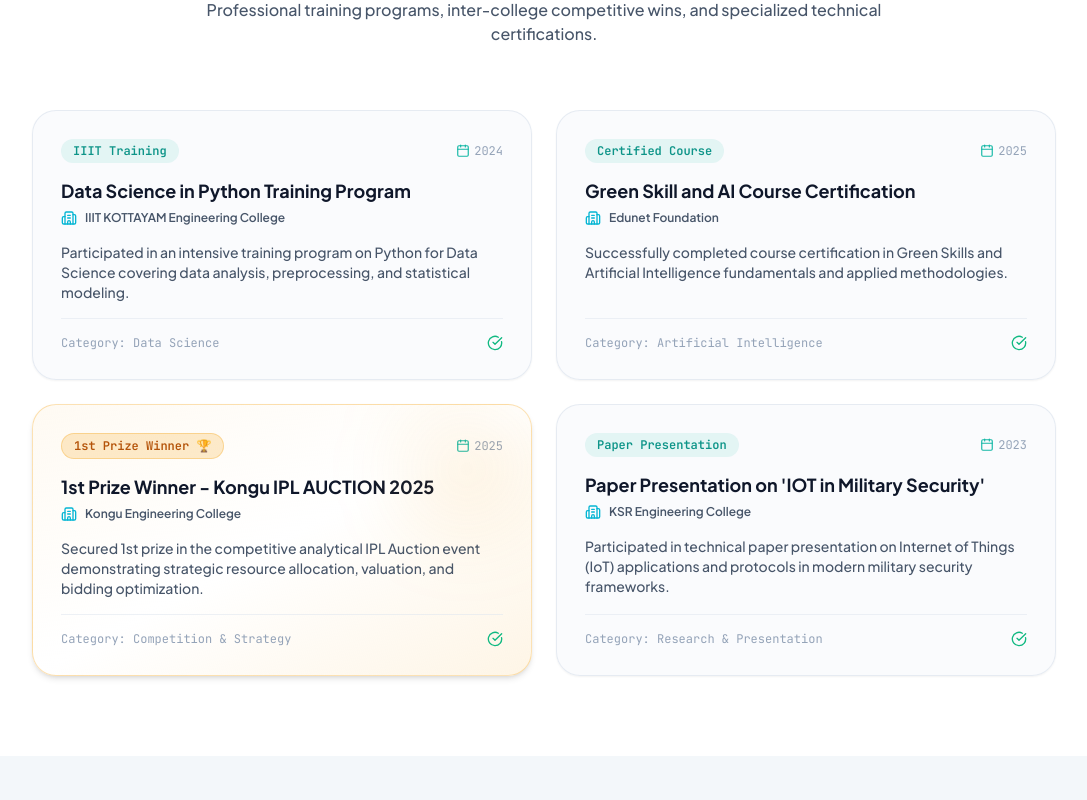
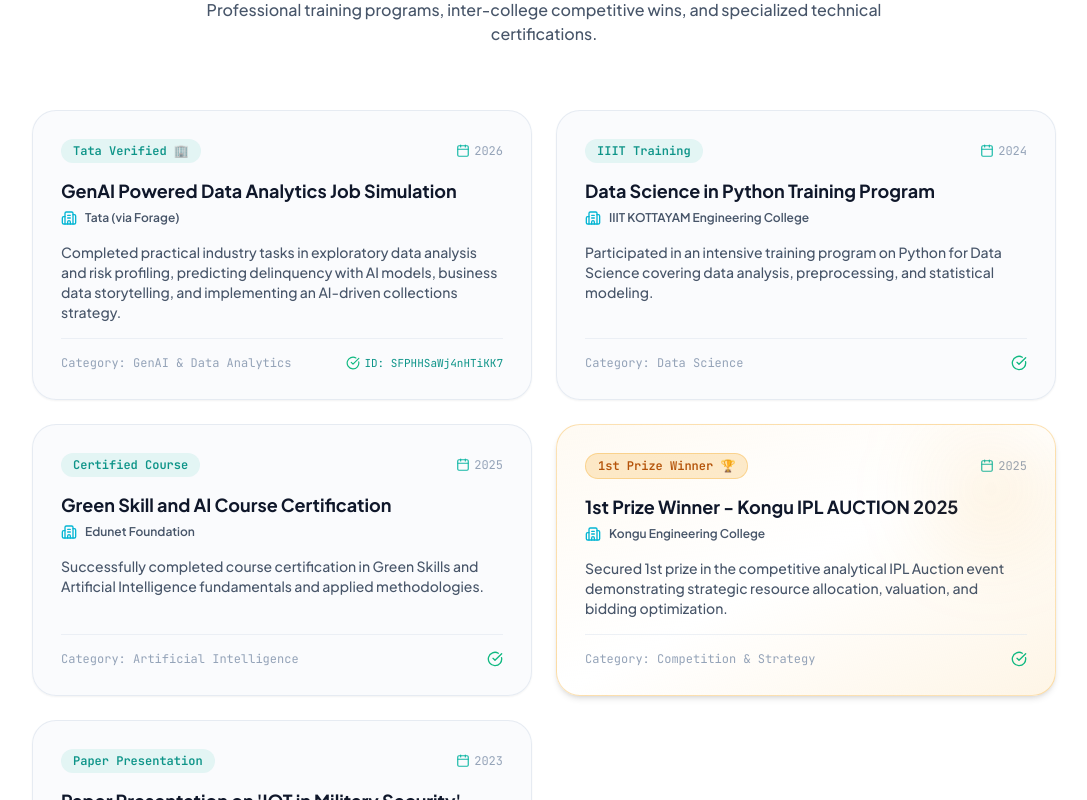
Before and after one commit to nandha0911/portfolio, a React (Vite) app: page / in a window 1280 px wide. Shown: the part 6560-7360 px from the top of the page, without its empty margins (96-1183 px from the left). Built offline with nearby package versions, Linux system fonts and the light colour scheme; no server answers.

Commit message:
Add Tata GenAI Powered Data Analytics Job Simulation certification

```diff
--- a/public/resume_data.json
+++ b/public/resume_data.json
@@ -83,9 +83,10 @@
     }
   ],
   "certificates": [
+    "Completed Tata (via Forage) Job Simulation (GenAI Powered Data Analytics - Jan 2026, Verification: SFPHHSaWj4nHTiKK7).",
     "Participated in IIIT KOTTAYAM Engineering College on training program (Data Science in Python).",
-    "Participated in KSR Engineering college Paper Presentation 2023 (IOT in military security).",
     "Won 1st prize in Kongu Engineering college IPL AUCTION 2025.",
-    "Course Completed in Edunet Foundation 2025 (Green Skill and AI)."
+    "Course Completed in Edunet Foundation 2025 (Green Skill and AI).",
+    "Participated in KSR Engineering college Paper Presentation 2023 (IOT in military security)."
   ]
 }
--- a/src/components/Certifications.jsx
+++ b/src/components/Certifications.jsx
@@ -83,9 +83,16 @@
                 </div>
 
                 {/* Footer Tag */}
-                <div className="pt-4 mt-4 border-t border-slate-200/60 dark:border-slate-800/60 flex items-center justify-between text-xs font-mono text-slate-400">
+                <div className="pt-4 mt-4 border-t border-slate-200/60 dark:border-slate-800/60 flex flex-wrap items-center justify-between gap-2 text-xs font-mono text-slate-400">
                   <span>Category: {cert.category}</span>
-                  <CheckCircle className="w-4 h-4 text-emerald-500" />
+                  {cert.verificationCode ? (
+                    <span className="text-[11px] text-brand-600 dark:text-brand-400 font-mono flex items-center gap-1">
+                      <CheckCircle className="w-3.5 h-3.5 text-emerald-500" />
+                      ID: {cert.verificationCode}
+                    </span>
+                  ) : (
+                    <CheckCircle className="w-4 h-4 text-emerald-500" />
+                  )}
                 </div>
               </div>
             );
--- a/src/components/ResumeModal.jsx
+++ b/src/components/ResumeModal.jsx
@@ -191,10 +191,11 @@
               CERTIFICATES & ACHIEVEMENTS
             </h2>
             <ol className="list-decimal list-outside pl-4 space-y-1 text-xs text-slate-800">
+              <li>Completed Tata (via Forage) Job Simulation (GenAI Powered Data Analytics - Jan 2026).</li>
               <li>Participated in IIIT KOTTAYAM Engineering College on training program (Data Science in Python).</li>
-              <li>Participated in KSR Engineering college Paper Presentation 2023 (IOT in military security).</li>
               <li>Won 1st prize in Kongu Engineering college IPL AUCTION 2025.</li>
               <li>Course Completed in Edunet Foundation 2025 (Green Skill and AI).</li>
+              <li>Participated in KSR Engineering college Paper Presentation 2023 (IOT in military security).</li>
             </ol>
           </div>
         </div>
--- a/src/data/resumeData.js
+++ b/src/data/resumeData.js
@@ -222,6 +222,16 @@
   certifications: [
     {
       id: 1,
+      title: "GenAI Powered Data Analytics Job Simulation",
+      issuer: "Tata (via Forage)",
+      year: "2026",
+      category: "GenAI & Data Analytics",
+      description: "Completed practical industry tasks in exploratory data analysis and risk profiling, predicting delinquency with AI models, business data storytelling, and implementing an AI-driven collections strategy.",
+      badge: "Tata Verified 🏢",
+      verificationCode: "SFPHHSaWj4nHTiKK7"
+    },
+    {
+      id: 2,
       title: "Data Science in Python Training Program",
       issuer: "IIIT KOTTAYAM Engineering College",
       year: "2024",
@@ -230,7 +240,7 @@
       badge: "IIIT Training"
     },
     {
-      id: 2,
+      id: 3,
       title: "Green Skill and AI Course Certification",
       issuer: "Edunet Foundation",
       year: "2025",
@@ -239,7 +249,7 @@
       badge: "Certified Course"
     },
     {
-      id: 3,
+      id: 4,
       title: "1st Prize Winner - Kongu IPL AUCTION 2025",
       issuer: "Kongu Engineering College",
       year: "2025",
@@ -248,7 +258,7 @@
       badge: "1st Prize Winner 🏆"
     },
     {
-      id: 4,
+      id: 5,
       title: "Paper Presentation on 'IOT in Military Security'",
       issuer: "KSR Engineering College",
       year: "2023",
--- a/src/utils/chatbotRAG.js
+++ b/src/utils/chatbotRAG.js
@@ -107,10 +107,10 @@
   {
     id: 'certifications',
     category: 'certifications',
-    keywords: ['certificate', 'certificates', 'certifications', 'achievement', 'achievements', 'award', 'awards', 'prize', 'iiit kottayam', 'edunet', 'kongu', 'ipl auction', 'ksr', 'paper presentation', 'green skill'],
-    questionExamples: ['what certifications do you have', 'what are your achievements', 'tell me about the ipl auction prize', 'what training programs did you attend'],
+    keywords: ['certificate', 'certificates', 'certifications', 'achievement', 'achievements', 'award', 'awards', 'prize', 'tata', 'forage', 'genai', 'job simulation', 'data analytics', 'iiit kottayam', 'edunet', 'kongu', 'ipl auction', 'ksr', 'paper presentation', 'green skill'],
+    questionExamples: ['what certifications do you have', 'what are your achievements', 'tell me about your tata certification', 'what training programs did you attend'],
     generateAnswer: () => ({
-      text: `🏆 **Certifications & Key Achievements:**\n\n1. 🥇 **1st Prize Winner – Kongu Engineering College IPL AUCTION 2025**\n2. 📜 **Data Science in Python Training Program** – IIIT KOTTAYAM Engineering College\n3. 🌿 **Green Skill and AI Course Completed (2025)** – Edunet Foundation\n4. 📑 **Paper Presentation (2023)** on *IOT in Military Security* – KSR Engineering College`,
+      text: `🏆 **Certifications & Key Achievements:**\n\n1. 🏢 **GenAI Powered Data Analytics Job Simulation (Jan 2026)** – Tata Group (via Forage)\n   • *Verification ID: SFPHHSaWj4nHTiKK7*\n   • *Covered: EDA, AI Delinquency Prediction & Data Storytelling*\n2. 🥇 **1st Prize Winner – Kongu Engineering College IPL AUCTION 2025**\n3. 📜 **Data Science in Python Training Program** – IIIT KOTTAYAM Engineering College\n4. 🌿 **Green Skill and AI Course Completed (2025)** – Edunet Foundation\n5. 📑 **Paper Presentation (2023)** on *IOT in Military Security* – KSR Engineering College`,
       action: { label: 'View Certifications', targetId: 'certifications' }
     })
   },
```
